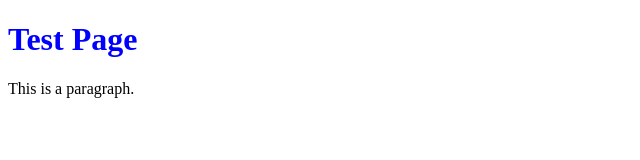
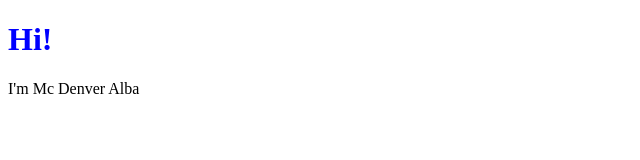
Before and after one commit to mcalba14/mcdenver.github.io, a plain HTML site: page index.html in a window 1280 px wide. Shown: the whole page, without its empty margins (0-640 px from the left). Drawn offline with Linux system fonts and the light colour scheme.

Commit message:
Update index.html

```diff
--- a/index.html
+++ b/index.html
@@ -5,7 +5,7 @@
 <title>Test</title>
 </head>
 <body>
-<h1 style="color:blue;">Test Page</h1>
-<p>This is a paragraph.</p>
+<h1 style="color:blue;">Hi!</h1>
+<p>I'm Mc Denver Alba</p>
 </body>
 </html>
```
